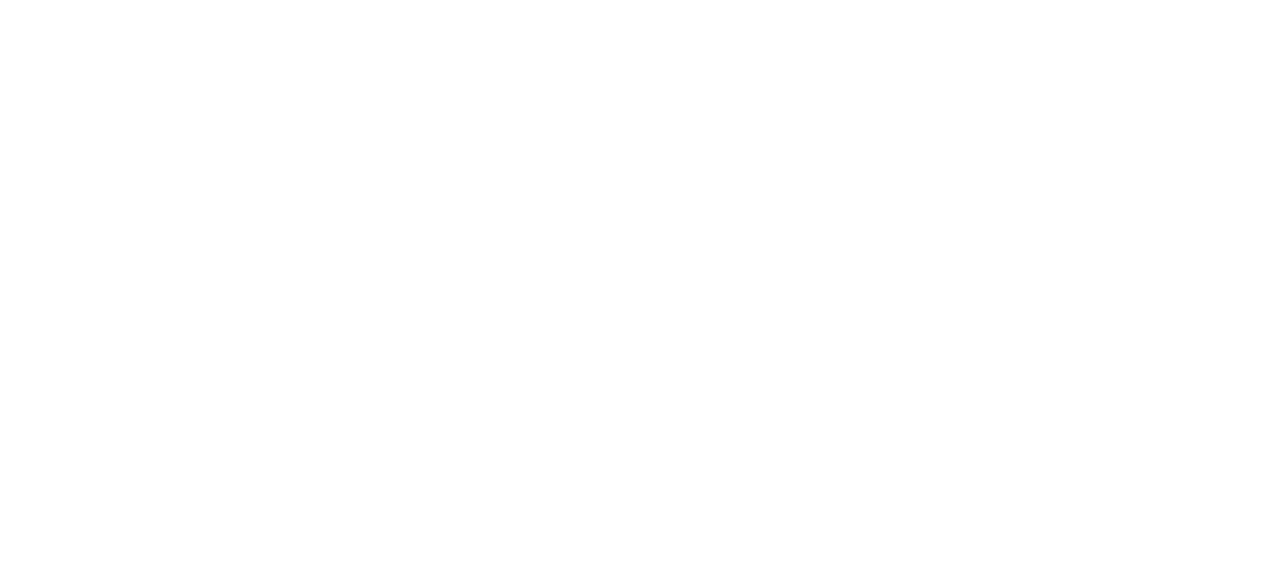
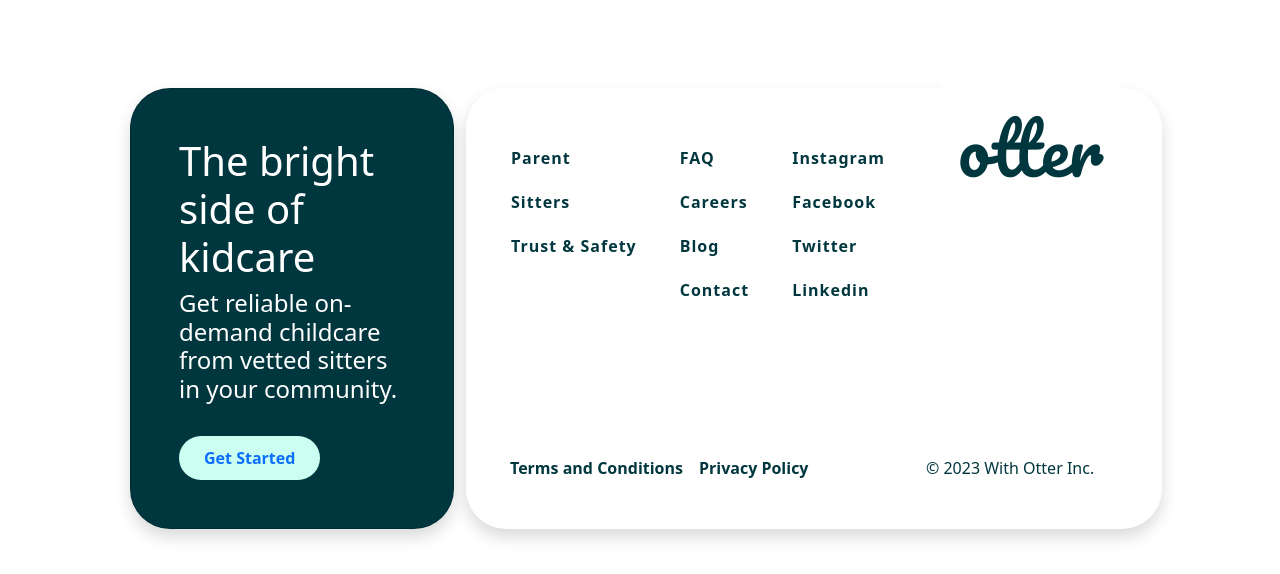
Before and after one commit to vallarasuk/otto-landing-page, a React (Create React App) app: page / in a window 1280 px wide. Shown: the part 4448-5022 px from the top of the page. Before the commit the page ends 4488 px from the top, so only its background shows below. Built offline with nearby package versions, Linux system fonts and the light colour scheme; a web font is replaced by a local one.

Commit message:
footer added commit

```diff
--- a/src/App.js
+++ b/src/App.js
@@ -7,12 +7,13 @@ import FourthSectionContent from './Components/ContentSection/FourthSectionConte
 import WhyOtterSection from './Components/ContentSection/WhyOtterSection'
 import RowSectionContent from './Components/ContentSection/RowSectionContent'
 import CommonSectionContent from './Components/ContentSection/CommonSectionContent'
+import FooterSectionContent from './Components/ContentSection/FooterSectionContent'
 
 const App = () => {
   return (
     <>
       <div className="container">
-        <Header /><Content /><SecondSlideContent /><ThirdSlideContent /><FourthSectionContent /><WhyOtterSection /><RowSectionContent /><CommonSectionContent />
+        <Header /><Content /><SecondSlideContent /><ThirdSlideContent /><FourthSectionContent /><WhyOtterSection /><RowSectionContent /><CommonSectionContent /><FooterSectionContent/>
       </div>
     </>
   )
--- a/src/Components/ContentSection/CommonSectionContent.jsx
+++ b/src/Components/ContentSection/CommonSectionContent.jsx
@@ -3,6 +3,7 @@ import Button from "../Button/Button";
 
 const CommonSectionContent = () => {
   return (
+    <>
       <div className=" d-flex justify-content-evenly my-5 ">
         <div className="">
           <div className="text-start display-2 fw-bold second-slide-main">
@@ -14,9 +15,11 @@ const CommonSectionContent = () => {
             href={"https://withotter.com/faq"}
             buttonText={"View All FAQs"}
             className={"second-slide-main"}
+            // customStyle={{ border: "dotted" }}
           />
         </div>
       </div>
+    </>
   );
 };
 
--- /dev/null
+++ b/src/Components/ContentSection/FooterSectionContent.jsx
@@ -0,0 +1,151 @@
+import React from "react";
+import Button from "../Button/Button";
+
+const FooterSectionContent = () => {
+  return (
+    <div className="mt-5 p-5 second-slide-main">
+      <div className="row d-flex justify-content-evenly">
+        <div className="col-lg-4 col-md-6">
+          <div className="card card-body border-radius card-one text-white p-5 shadow">
+            <h1>The bright side of kidcare</h1>
+            <p className="h4">
+              Get reliable on-demand childcare from vetted sitters in your
+              community.
+            </p>
+            <div className="mt-4">
+              <Button
+                href={
+                  "https://app.withotter.com/sign-up/welcome?device-id=dbxEPTgvK5uD8-EhnX_3jO"
+                }
+                buttonText={"Get Started"}
+                className={"second-slide-main"}
+              />
+            </div>
+          </div>
+        </div>
+        <div className="col-lg-8 col-md-6 shadow border-radius">
+          <div className="row">
+            <div className="col-lg-8 col-md-9 py-5">
+              <div className="footer-section-social d-flex justify-content-evenly">
+                <div className="footer-section-links">
+                  <a
+                    href="https://withotter.com/parents"
+                    className="text-decoration-none second-slide-main"
+                  >
+                    Parent
+                  </a>
+                  <a
+                    href="https://withotter.com/sitters"
+                    className="text-decoration-none second-slide-main"
+                  >
+                    Sitters
+                  </a>
+                  <a
+                    href="https://withotter.com/trust-safety"
+                    className="text-decoration-none second-slide-main"
+                  >
+                    Trust & Safety
+                  </a>
+                </div>
+                <div className="footer-section-links">
+                  <a
+                    href="https://withotter.com/faq"
+                    className="text-decoration-none second-slide-main"
+                  >
+                    FAQ
+                  </a>
+                  <a
+                    href="https://withotter.com/careers"
+                    className="text-decoration-none second-slide-main"
+                  >
+                    Careers
+                  </a>
+                  <a
+                    href="https://withotter.com/blog"
+                    className="text-decoration-none second-slide-main"
+                  >
+                    Blog
+                  </a>
+                  <a
+                    href="https://withotter.com/contact"
+                    className="text-decoration-none second-slide-main"
+                  >
+                    Contact
+                  </a>
+                </div>
+                <div className="footer-section-links">
+                  <a
+                    href="https://www.instagram.com/otterchildcare/"
+                    className="text-decoration-none second-slide-main"
+                  >
+                    Instagram
+                  </a>
+                  <a
+                    href="https://www.facebook.com/withotter/"
+                    className="text-decoration-none second-slide-main"
+                  >
+                    Facebook
+                  </a>
+                  <a
+                    href="https://www.facebook.com/withotter/"
+                    className="text-decoration-none second-slide-main"
+                  >
+                    Twitter
+                  </a>
+                  <a
+                    href="https://www.linkedin.com/company/withotter"
+                    className="text-decoration-none second-slide-main"
+                  >
+                    Linkedin
+                  </a>
+                </div>
+              </div>
+            </div>
+            <div className="col-lg-4 col-md-3">
+              <div className="text-end">
+                <div className="col-2 text-end my-5">
+                  <a
+                    href="https://withotter.com/"
+                    className="logo text-decoration-none p-3"
+                  >
+                    otter
+                  </a>
+                </div>
+              </div>
+            </div>
+          </div>
+          <div className="align-item-baseline">
+            <div className="row footer-section mt-auto">
+              <div className="col-12 footer-bottom-text d-flex justify-content-between align-baseline mt-5 pt-5">
+                <div className="terms-privacy mx-4 fw-bold">
+                  <a
+                    href="https://withotter.com/terms-of-use"
+                    className="text-decoration-none mx-2"
+                    style={{
+                      color: "var(--text-color)",
+                      backgroundColor: "var(--background-color)",
+                    }}
+                  >
+                    Terms and Conditions
+                  </a>
+                  <a
+                    href="https://withotter.com/privacy-policy"
+                    className="text-decoration-none mx-2"
+                    style={{ color: "var(--text-color)" }}
+                  >
+                    Privacy Policy
+                  </a>
+                </div>
+                <div className="col-lg-4 col-md-3">
+                  <p>© 2023 With Otter Inc.</p>
+                </div>
+              </div>
+            </div>
+          </div>
+        </div>
+      </div>
+    </div>
+  );
+};
+
+export default FooterSectionContent;
--- a/src/Components/style.css
+++ b/src/Components/style.css
@@ -142,3 +142,10 @@ body {
     border-radius: 40px!important;
     border: none;
 }
+
+.footer-section-links a{
+display: block;
+padding: 10px;
+font-weight: bold;
+letter-spacing: 1px;
+}
```
Also changed, not shown: src/Components/Button/Button.jsx (line endings or trailing spaces). Lines whose indentation alone changed are shown as unchanged.
